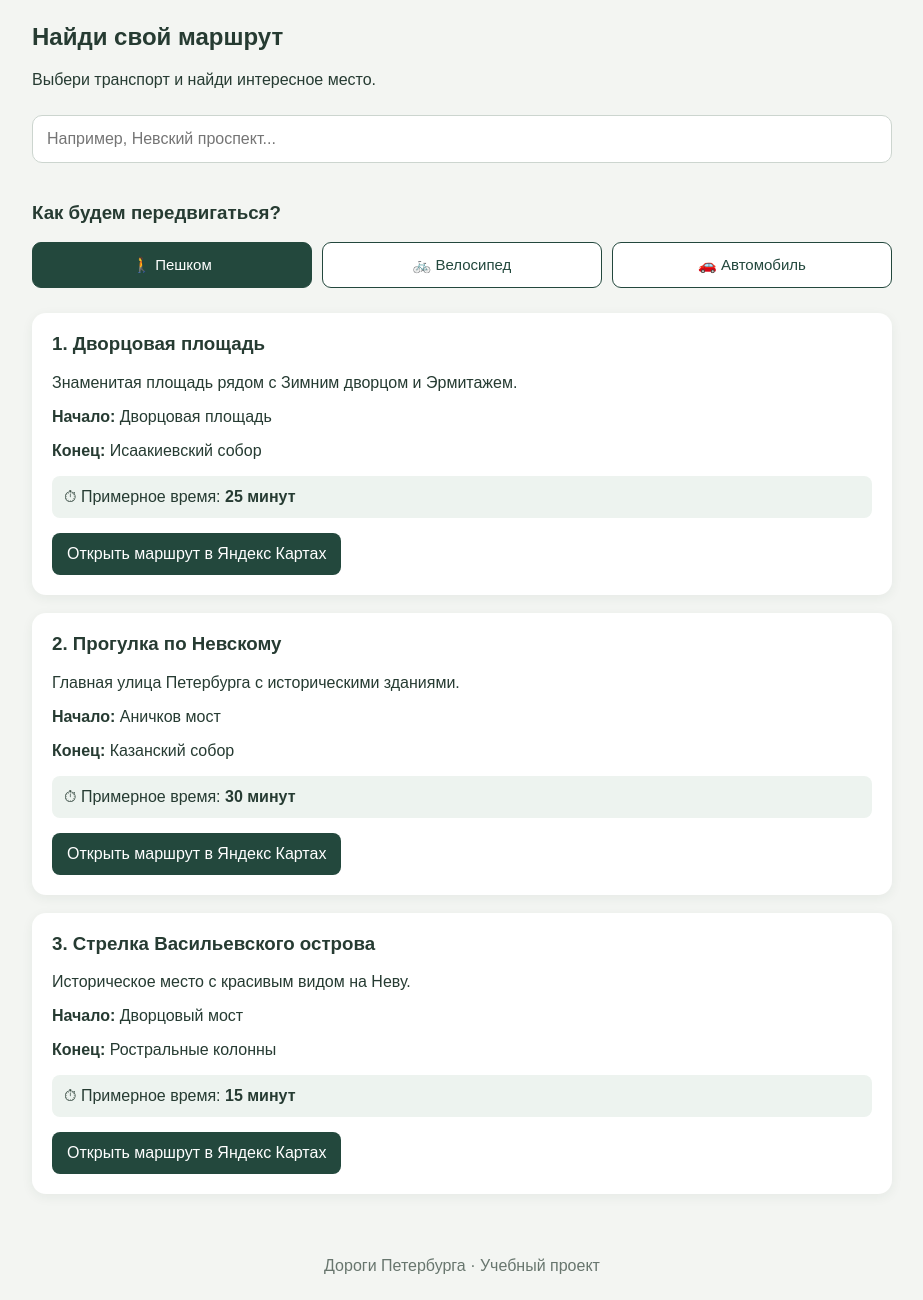
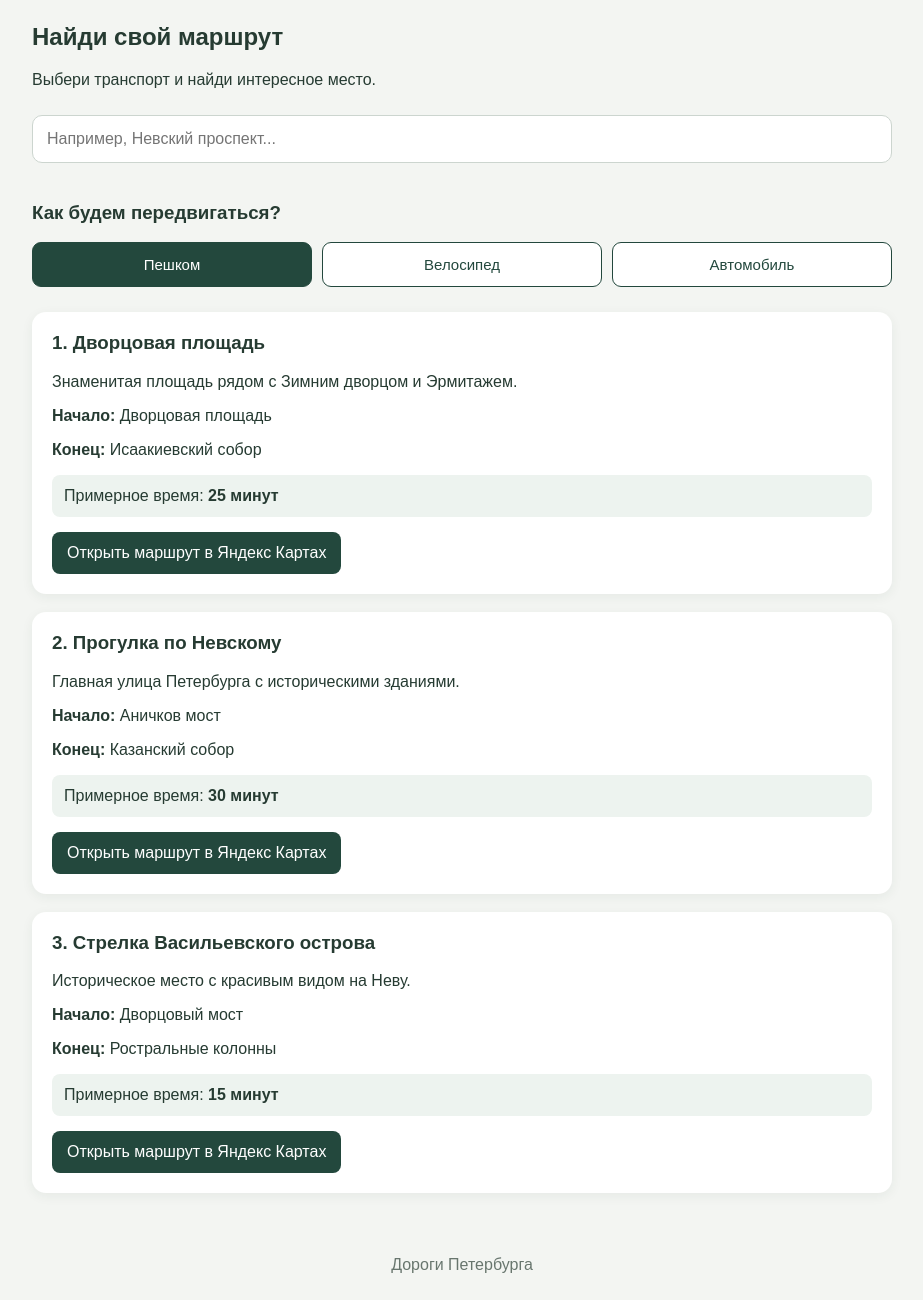
Before and after one commit to titovasofia829-lang/-, a plain HTML site: page index.html in a window 1280 px wide. Shown: the part 174-1474 px from the top of the page, without its empty margins (178-1101 px from the left). Drawn offline with Linux system fonts and the light colour scheme.

Commit message:
Update index.html

```diff
--- a/index.html
+++ b/index.html
@@ -132,32 +132,28 @@
         placeholder="Например, Невский проспект..."
         aria-label="Поиск маршрутов"
     >
-
     <h3>Как будем передвигаться?</h3>
 
     <div class="transport">
-        <button class="active" data-mode="walk">🚶 Пешком</button>
-        <button data-mode="bike">🚲 Велосипед</button>
-        <button data-mode="car">🚗 Автомобиль</button>
+        <button class="active" data-mode="walk">Пешком</button>
+        <button data-mode="bike">Велосипед</button>
+        <button data-mode="car">Автомобиль</button>
     </div>
 
     <div id="routes">
-
         <section class="route"
             data-name="дворцовая площадь эрмитаж">
             <h3>1. Дворцовая площадь</h3>
             <p>Знаменитая площадь рядом с Зимним дворцом и Эрмитажем.</p>
             <p><b>Начало:</b> Дворцовая площадь</p>
             <p><b>Конец:</b> Исаакиевский собор</p>
-
             <div class="time">
-                <span>⏱ Примерное время: </span>
+                <span>Примерное время: </span>
                 <b class="duration"
                    data-walk="25 минут"
                    data-bike="10 минут"
                    data-car="10–20 минут">25 минут</b>
             </div>
-
             <a class="map-link"
                href="https://yandex.ru/maps/?rtext=Дворцовая%20площадь%2C%20Санкт-Петербург~Исаакиевский%20собор%2C%20Санкт-Петербург&rtt=pd"
                target="_blank" rel="noopener noreferrer">
@@ -171,9 +167,8 @@
             <p>Главная улица Петербурга с историческими зданиями.</p>
             <p><b>Начало:</b> Аничков мост</p>
             <p><b>Конец:</b> Казанский собор</p>
-
             <div class="time">
-                <span>⏱ Примерное время: </span>
+                <span>Примерное время: </span>
                 <b class="duration"
                    data-walk="30 минут"
                    data-bike="12 минут"
@@ -193,31 +188,25 @@
             <p>Историческое место с красивым видом на Неву.</p>
             <p><b>Начало:</b> Дворцовый мост</p>
             <p><b>Конец:</b> Ростральные колонны</p>
-
             <div class="time">
-                <span>⏱ Примерное время: </span>
+                <span>Примерное время: </span>
                 <b class="duration"
                    data-walk="15 минут"
                    data-bike="7 минут"
                    data-car="10–20 минут">15 минут</b>
             </div>
-
             <a class="map-link"
                href="https://yandex.ru/maps/?rtext=Дворцовый%20мост%2C%20Санкт-Петербург~Ростральные%20колонны%2C%20Санкт-Петербург&rtt=pd"
                target="_blank" rel="noopener noreferrer">
                 Открыть маршрут в Яндекс Картах
             </a>
         </section>
-
     </div>
-
     <p class="empty" id="empty">Маршруты не найдены.</p>
 </main>
-
 <footer>
-    Дороги Петербурга · Учебный проект
+    Дороги Петербурга
 </footer>
-
 <script>
     const buttons = document.querySelectorAll(".transport button");
     const durations = document.querySelectorAll(".duration");
@@ -225,7 +214,6 @@
     const routes = document.querySelectorAll(".route");
     const search = document.getElementById("search");
     const empty = document.getElementById("empty");
-
     const modes = {
         walk: "pd",
         bike: " bicycle",
@@ -233,17 +221,14 @@
     };
 
     let currentMode = "walk";
-
     buttons.forEach(function(button) {
         button.addEventListener("click", function() {
             currentMode = button.dataset.mode;
-
             buttons.forEach(function(item) {
                 item.classList.remove("active");
             });
 
             button.classList.add("active");
-
             durations.forEach(function(duration) {
                 duration.textContent =
                     duration.dataset[currentMode];
@@ -275,10 +260,9 @@
                 found++;
             }
         });
-
         empty.style.display = found === 0 ? "block" : "none";
     });
+
 </script>
-
 </body>
 </html>
```
